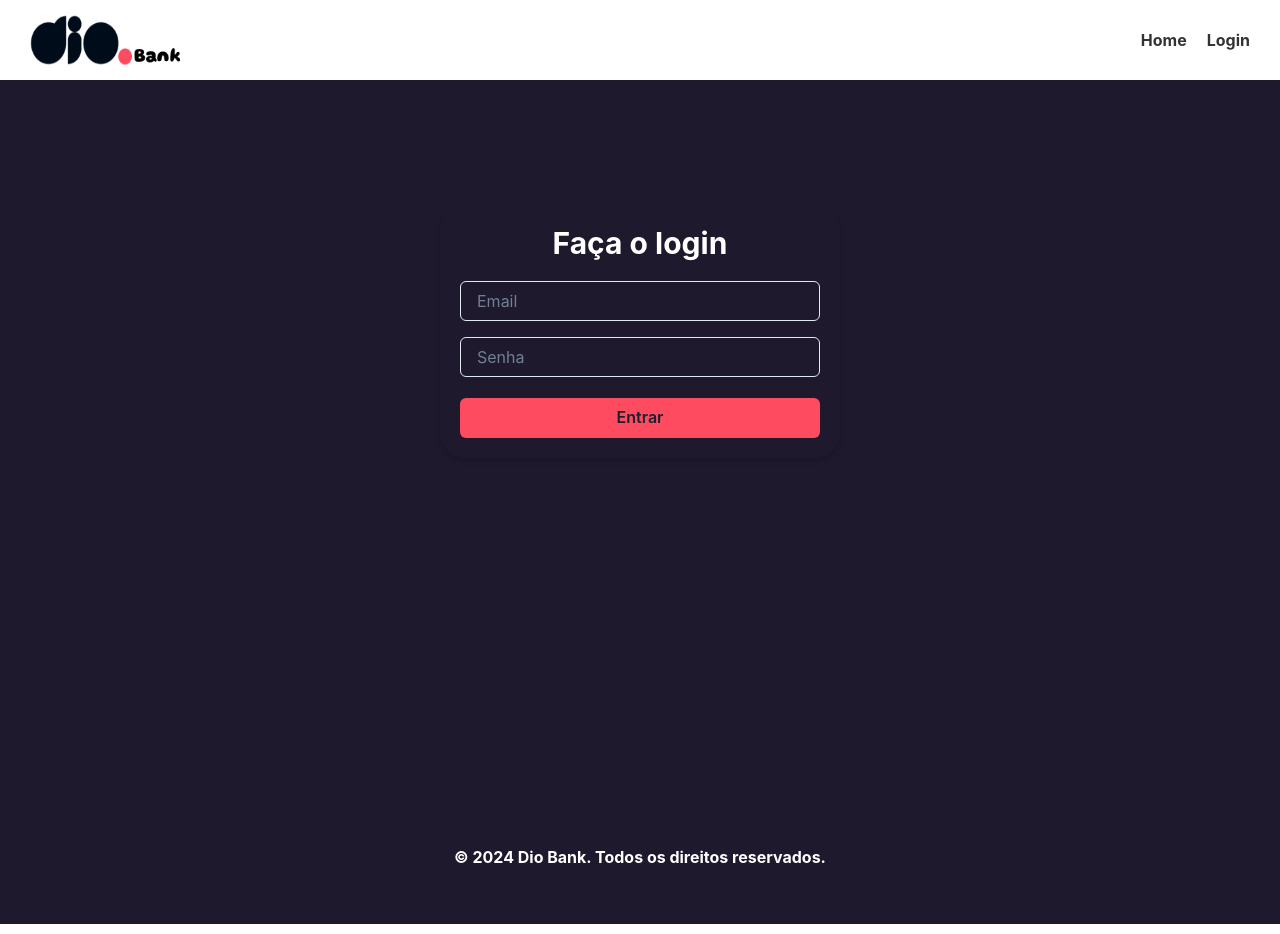
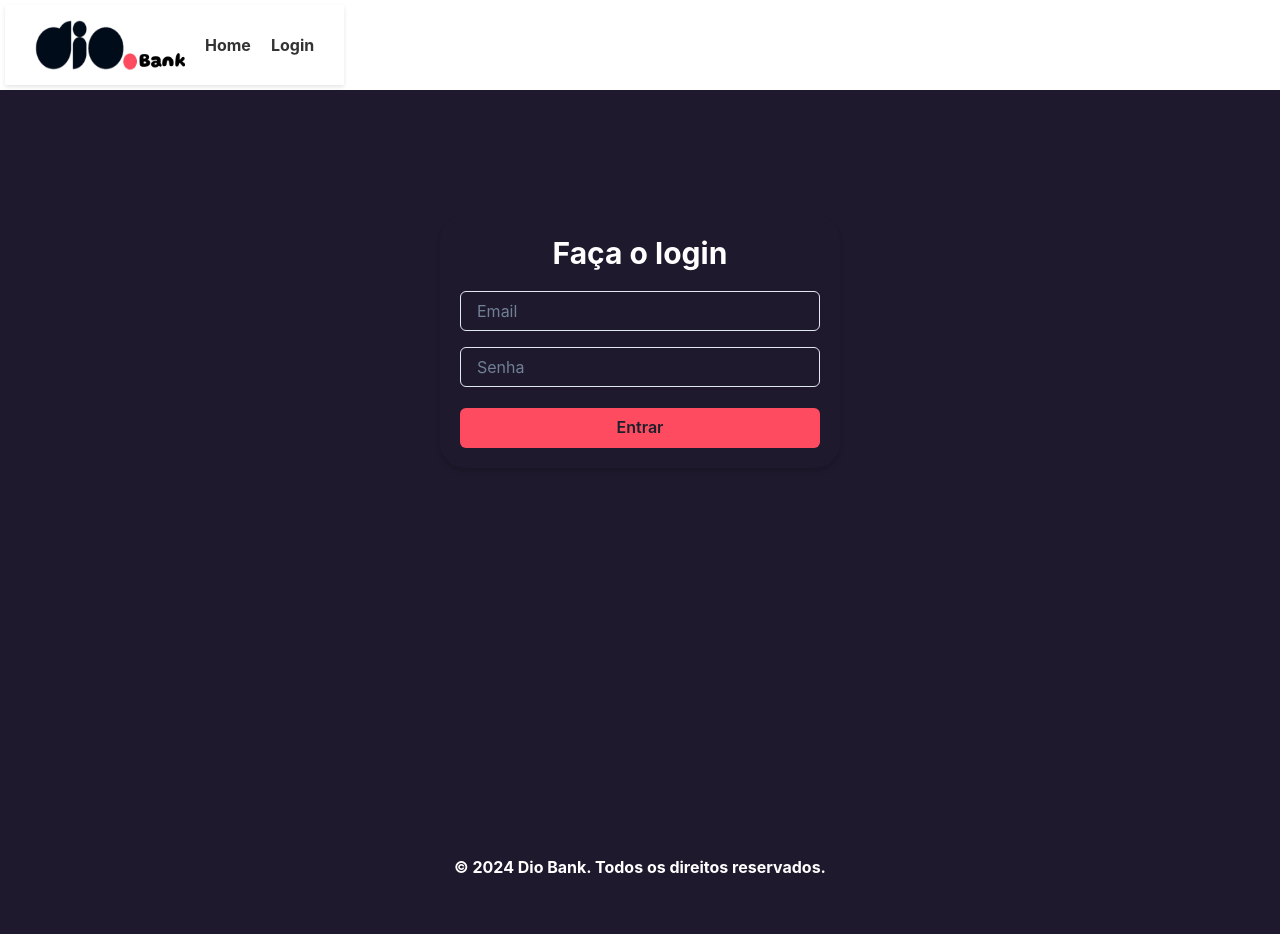
Before and after one commit to alanrochagomes/dio-bank-frontend, a React (Create React App) app: page /login in a window 1280 px wide. Built offline with nearby package versions, Linux system fonts and the light colour scheme.

Commit message:
implementando `button` de logout

```diff
--- a/src/components/DButton.tsx
+++ b/src/components/DButton.tsx
@@ -1,4 +1,3 @@
-// Dbutton.tsx
 import { Button } from "@chakra-ui/react";
 import { MouseEventHandler } from "react";
 
--- a/src/components/Header/Header.tsx
+++ b/src/components/Header/Header.tsx
@@ -1,9 +1,10 @@
 import React, { useContext } from "react";
-import { Link } from "react-router-dom";
+import { Link, useNavigate } from "react-router-dom";
 import "../Header/Header.css";
 import diobankLogo from "../../assets/img/diobank.png";
 
 import { AppContext } from "../../components/AppContext";
+import { Button, Flex, Spacer } from "@chakra-ui/react";
 
 interface HeaderProps {
   isMenuOpen: boolean;
@@ -11,10 +12,16 @@ interface HeaderProps {
 }
 
 export const Header: React.FC<HeaderProps> = ({ isMenuOpen, toggleMenu }) => {
-  const context = useContext(AppContext);
-  console.log("retorno", context);
+  const { isLoggedIn, setIsLoggedIn } = useContext(AppContext);
+  const navigate = useNavigate();
+
+  const logout = () => {
+    setIsLoggedIn(false);
+    navigate("/");
+  };
 
   return (
+    <Flex backgroundColor="#FFFFFF" padding="5px">
       <header className="header">
         <div className="logo">
           <img src={diobankLogo} alt="Logo Diobank" />
@@ -34,5 +41,12 @@ export const Header: React.FC<HeaderProps> = ({ isMenuOpen, toggleMenu }) => {
           <span>&#9776;</span>
         </div>
       </header>
+      {isLoggedIn && (
+        <>
+          <Spacer />
+          <Button onClick={() => logout()}>Sair</Button>
+        </>
+      )}
+    </Flex>
   );
 };
--- a/src/pages/Login/Login.tsx
+++ b/src/pages/Login/Login.tsx
@@ -1,4 +1,3 @@
-// Login.tsx
 import {
   Box,
   Center,
@@ -24,8 +23,7 @@ const Login = ({ children }: any) => {
     const loggedIn = await login(email);
 
     if (!loggedIn) {
-      alert("Email inválido");
-      return;
+      return alert("Email inválido");
     }
 
     setIsLoggedIn(true);
```
Lines whose indentation alone changed are shown as unchanged.
